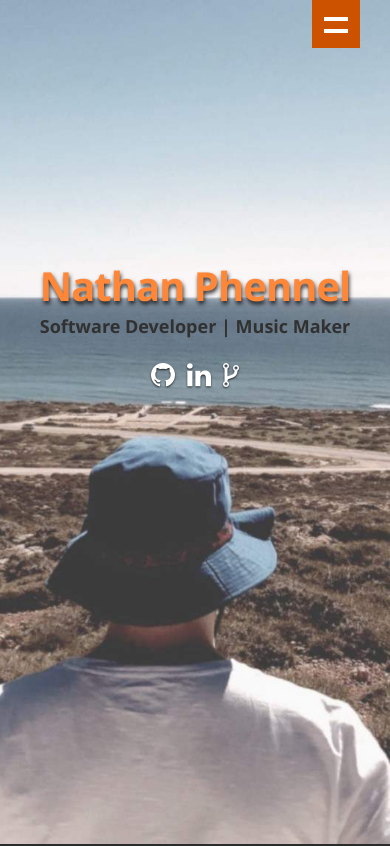
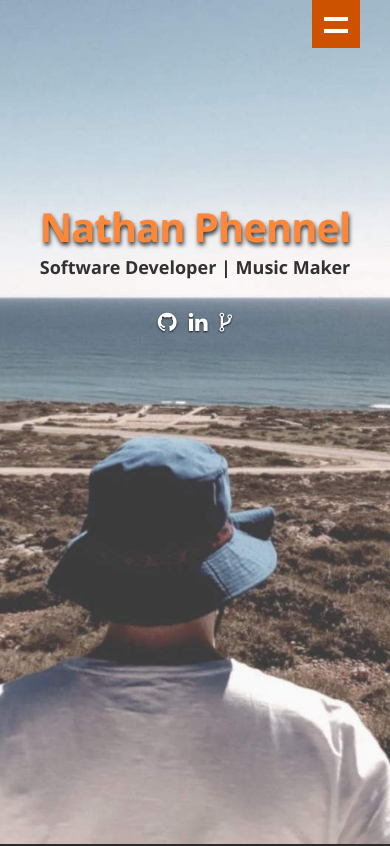
Before and after one commit to enphnt/enphnt.github.io, a React (Create React App) app: page / in a window 390 px wide. Shown: the top 846 px of the page. Built offline with nearby package versions, Linux system fonts and the light colour scheme.

Commit message:
fix: title banner layout

```diff
--- a/public/css/layout.css
+++ b/public/css/layout.css
@@ -49,8 +49,8 @@ header:before {
 }
 header .banner {
    display: inline-block;
-   vertical-align: text-bottom;
-   margin: 0 auto;
+   vertical-align: top;
+   margin: 160px auto;
    width: 85%;
    padding-bottom: 30px;
    text-align: center;
@@ -61,7 +61,7 @@ header .banner-text h1 {
    font: 90px/1.1em 'opensans-bold', sans-serif;
    color: rgb(255, 135, 55);
    letter-spacing: -2px;
-   margin: 0 auto 18px auto;
+   margin: 0 auto 0 auto;
    text-shadow: 1px 3px 4px rgba(0, 0, 0, .8);
 }
 header .banner-text h3 {
@@ -82,7 +82,9 @@ header .banner-text hr {
    border-color: #2F2D2E;
    border-color: rgba(150, 150, 150, .5);
 }
-
+header .banner-text h5 {
+   margin-bottom: 22px;
+}
 /* header social links */
 header .social {
    padding: 0;
--- a/public/css/media-queries.css
+++ b/public/css/media-queries.css
@@ -201,7 +201,7 @@
    }
    header .social li {
      margin: 0 10px;
-     font-size: 28px;
+     font-size: 22px;
   }
 
     /* scrolldown link */
@@ -358,7 +358,12 @@
 
    /* header styles
    -------------------------------------------------------------------- */
-   header .banner { padding-top: 24px; }
+   header .banner {
+      vertical-align: top;
+      margin: 280px auto;
+      width: 85%;
+   }
+   /* header .banner { padding-top: 24px; } */
    header .banner-text h1 {
       font: 40px/1.1em 'opensans-bold', sans-serif;
       margin: -80px auto 4px auto;
@@ -367,6 +372,7 @@
       font: 14px/1.9em 'librebaskerville-regular', sans-serif;
       width: 90%;
    }
+
 
    /* header social links */
    header .social { font-size: 20px;}
```
